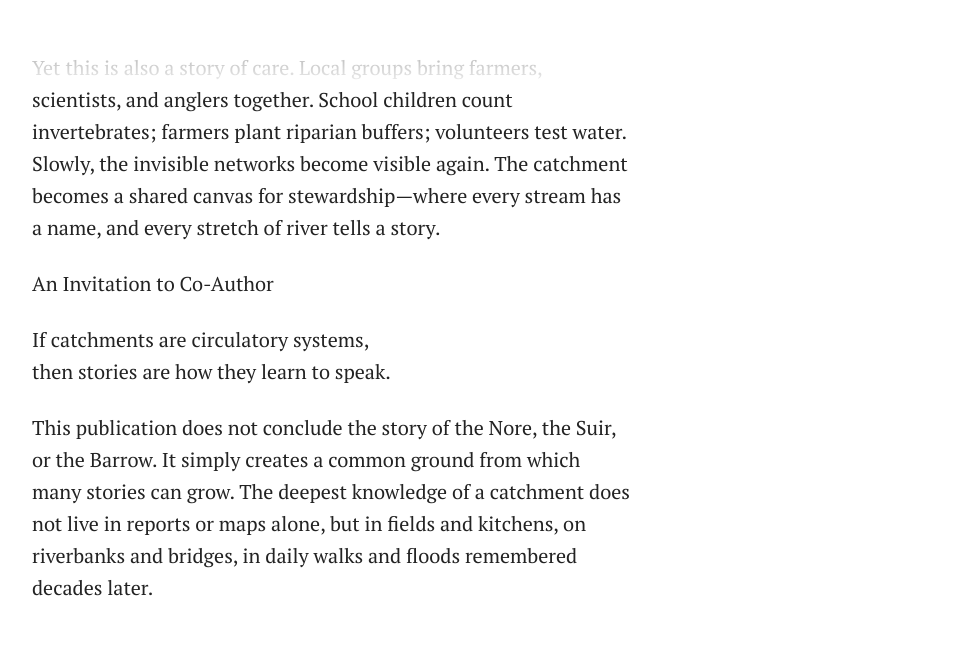
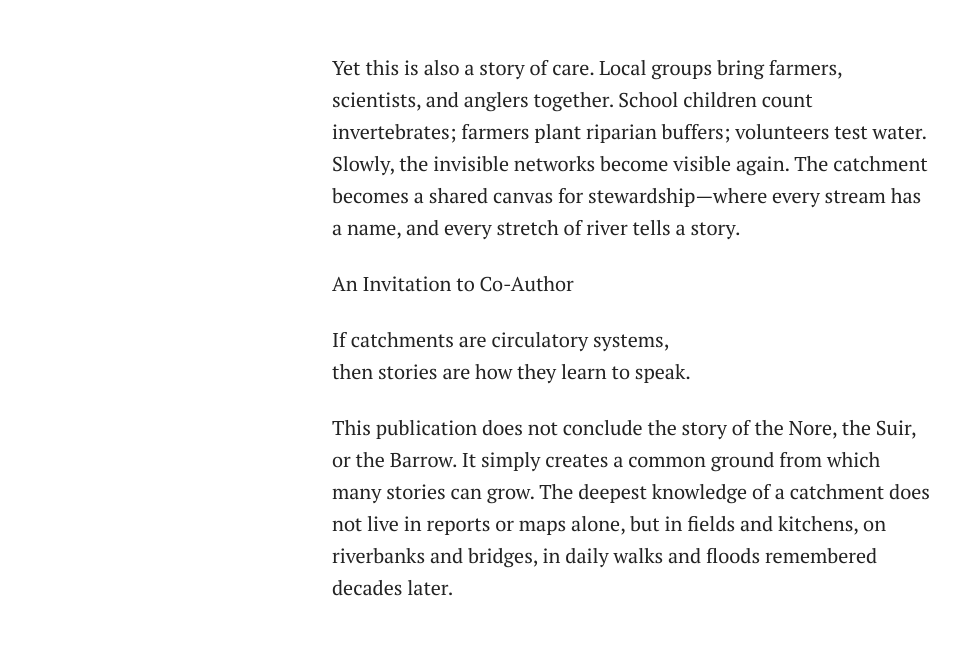
Before and after one commit to proy02/nore-scrollytelling, a SvelteKit app: page / in a window 1280 px wide. Shown: the part 8108-8753 px from the top of the page, without its empty margins (308-1268 px from the left). Built offline with nearby package versions, Linux system fonts and the light colour scheme.

Commit message:
blur - ending section

```diff
--- a/src/routes/+page.svelte
+++ b/src/routes/+page.svelte
@@ -641,6 +641,7 @@
 </div>
 
 <div class="ending-section">
+  <div class="ending-blur"></div>
   <div class="ending-content" class:visible={scrollytellingDone}>
     <p>Yet this is also a story of care. Local groups bring farmers, scientists, and anglers together. School children count invertebrates; farmers plant riparian buffers; volunteers test water. Slowly, the invisible networks become visible again. The catchment becomes a shared canvas for stewardship—where every stream has a name, and every stretch of river tells a story.</p>
     <p>An Invitation to Co-Author</p>
@@ -994,18 +995,6 @@
     justify-content: center;
   }
 
-  .ending-section::before {
-    content: '';
-    position: absolute;
-    top: 0;
-    left: 0;
-    right: 0;
-    height: 120px;
-    background: linear-gradient(to bottom, transparent, #ffffff);
-    z-index: 21;
-    pointer-events: none;
-  }
-
   .ending-content {
     max-width: 600px;
     font-family: PT Serif;
@@ -1016,6 +1005,21 @@
     line-height: 1.6;
     color: #232323;
     margin: 0 0 1.5rem 0;
+  }
+
+  .ending-blur {
+    position: sticky;
+    top: 0;
+    left: 0;
+    width: 100%;
+    height: 100px;
+    margin-bottom: -100px;      /* pulls content back up so blur doesn't add space */
+    backdrop-filter: blur(12px);
+    -webkit-backdrop-filter: blur(12px);
+    mask-image: linear-gradient(to bottom, black 0%, transparent 100%);
+    -webkit-mask-image: linear-gradient(to bottom, black 0%, transparent 100%);
+    pointer-events: none;
+    z-index: 25;
   }
 
   .source {
```
